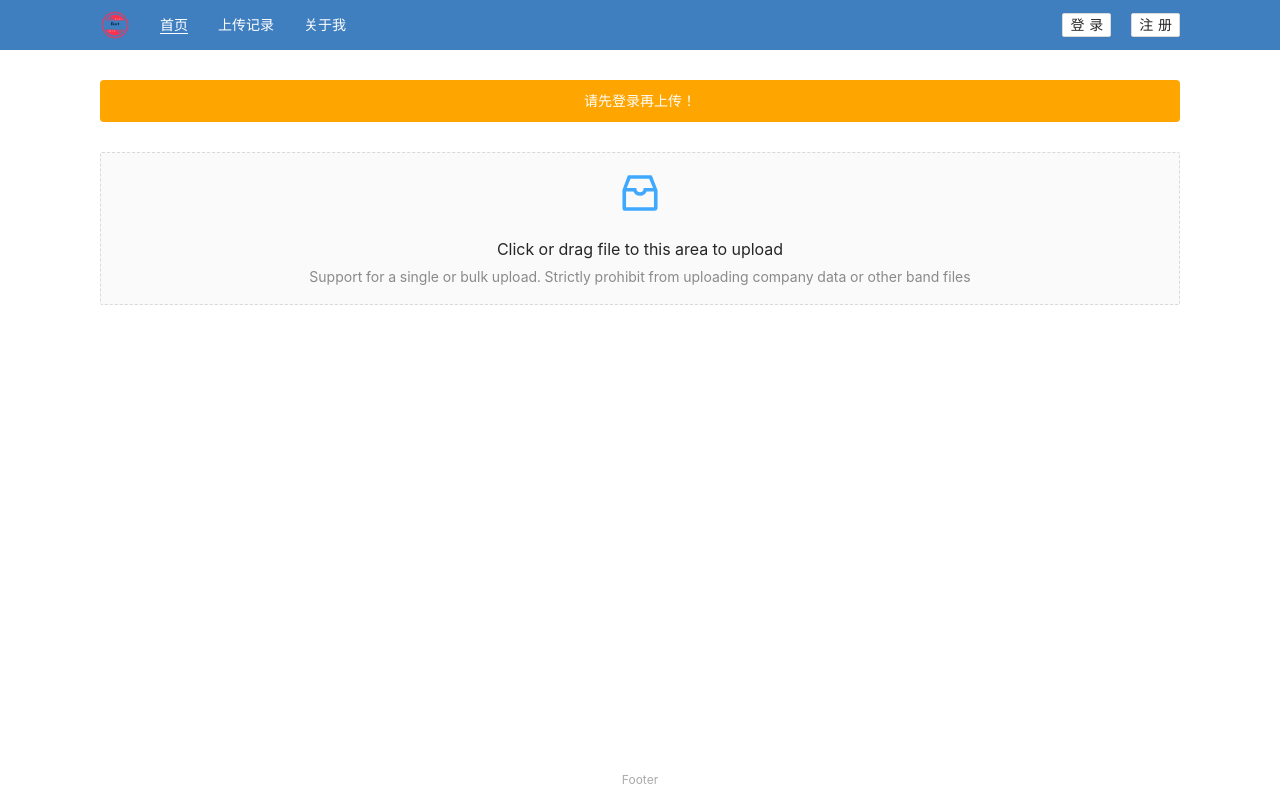
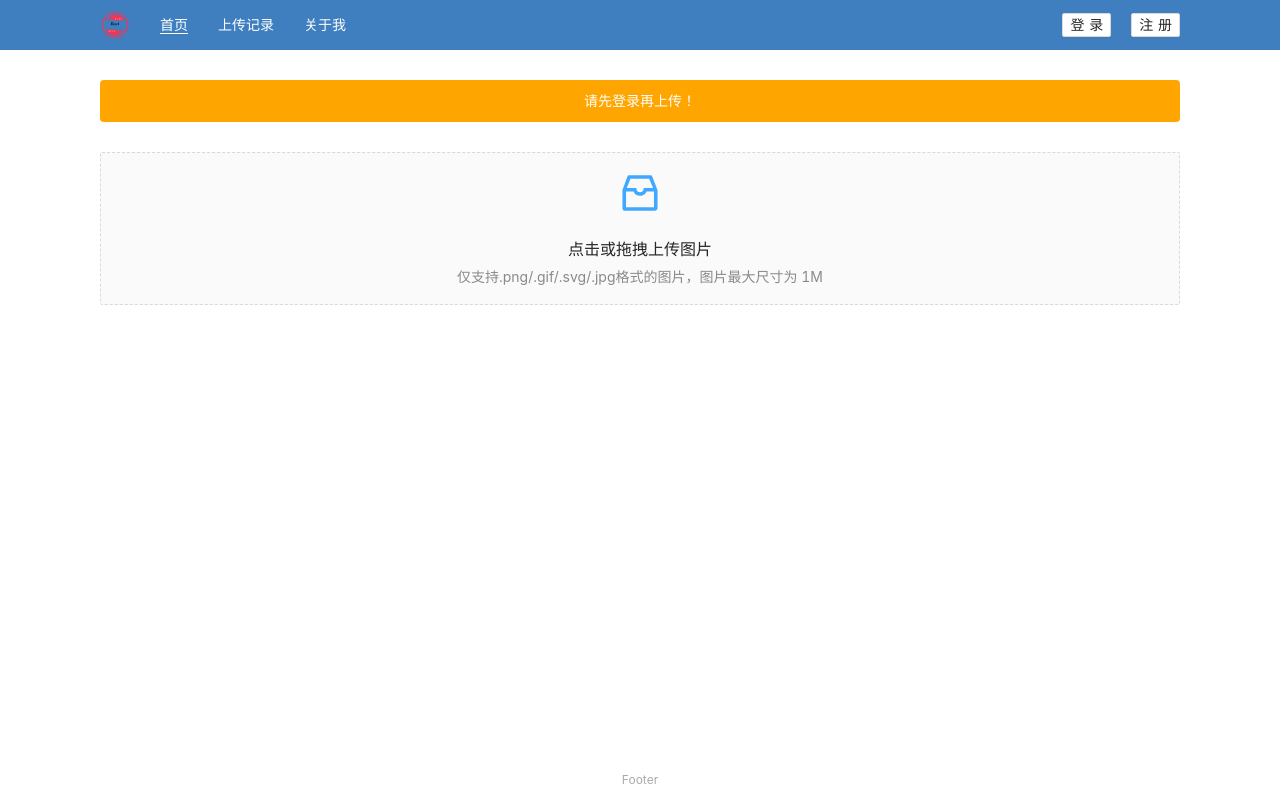
Before and after one commit to Orange-ice/picture-bed, a React app: page /#/ in a window 1280 px wide. Built offline with nearby package versions, Linux system fonts and the light colour scheme; what leancloud-storage would draw is missing.

Commit message:
上传图片类型 、尺寸限制，上传loading

```diff
--- a/src/components/Uploader.tsx
+++ b/src/components/Uploader.tsx
@@ -1,5 +1,5 @@
 import React, { MutableRefObject, useRef, useState } from 'react';
-import { Upload, message } from 'antd';
+import { Upload, message, Spin } from 'antd';
 import { InboxOutlined } from '@ant-design/icons';
 import { useStores } from '@/stores';
 import styled from 'styled-components';
@@ -34,12 +34,20 @@ const Uploader = observer(() => {
   const props = {
     showUploadList: false,
     beforeUpload: (file: File) => {
-      ImageStore.setFile(file);
-      ImageStore.setFilename(file.name);
       if (!UserStore.currentUser) {
         message.warning('请先登录再上传');
         return false;
       }
+      if (!/(svg$)|(png$)|(jpg$)|(jpeg$)|(gif$)/ig.test(file.type)) {
+        message.warning('上传的图片格式不正确');
+        return false;
+      }
+      if (file.size > 1024 * 1024) {
+        message.warning('图片尺寸最大为 1M');
+        return false;
+      }
+      ImageStore.setFile(file);
+      ImageStore.setFilename(file.name);
       ImageStore.upload().then(serverFile => {
         message.success('上传成功');
         console.log(serverFile);
@@ -51,16 +59,17 @@ const Uploader = observer(() => {
   };
   return (
     <>
+      <Spin spinning={ImageStore.isUploading} tip="上传中...">
         <Dragger {...props}>
           <p className="ant-upload-drag-icon">
             <InboxOutlined/>
           </p>
-        <p className="ant-upload-text">Click or drag file to this area to upload</p>
+          <p className="ant-upload-text">点击或拖拽上传图片</p>
           <p className="ant-upload-hint">
-          Support for a single or bulk upload. Strictly prohibit from uploading company data or other
-          band files
+            仅支持.png/.gif/.svg/.jpg格式的图片，图片最大尺寸为 1M
           </p>
         </Dragger>
+      </Spin>
       {ImageStore.serverFile && UserStore.currentUser
         ? <Result>
           <h1>上传结果</h1>
```
Lines whose indentation alone changed are shown as unchanged.
